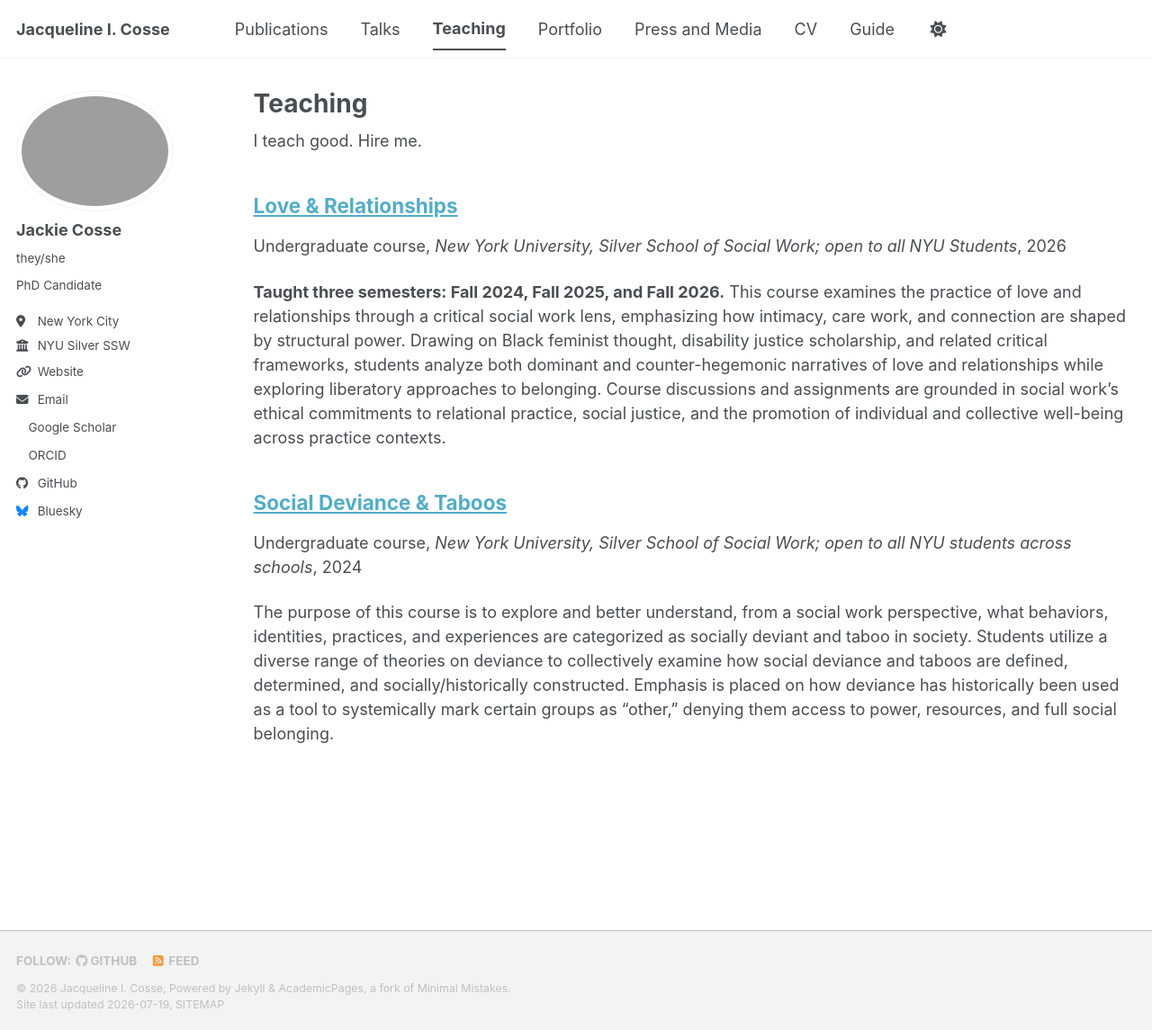
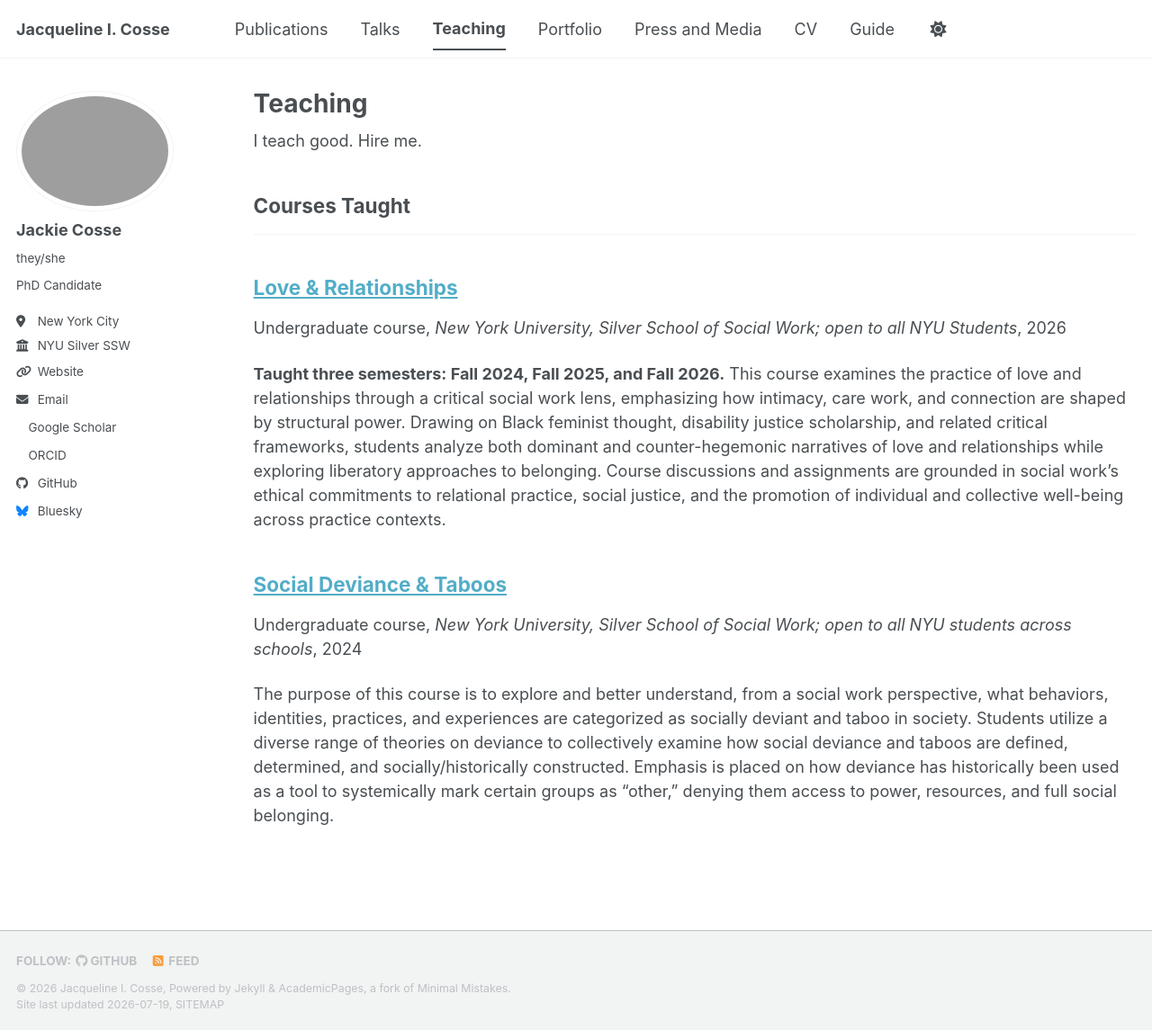
Before and after one commit to jackiecosse/jackiecosse.com, a Jekyll site: the page built from _pages/teaching.html, in a window 1280 px wide and 1145 px high. Shown: the whole window at 90% size. Built offline with Jekyll 4.4.1, drawn with Linux system fonts in a browser that asks for light colours; a style sheet for code colours, icons or effects is not loaded.

Commit message:
Update _config.yml

```diff
--- a/_config.yml
+++ b/_config.yml
@@ -89,6 +89,13 @@
     title: 'Journal Articles'
   masters_thesis:
     title: 'Masters Thesis'
+
+# Teaching Categories
+teaching_category:
+  courses:
+    title: 'Courses Taught'
+  guest_lectures:
+    title: 'Guest Lectures'
 
 # Site Settings
 teaser                   :  # filename of teaser fallback teaser image placed in /images/ for social media previews
```
